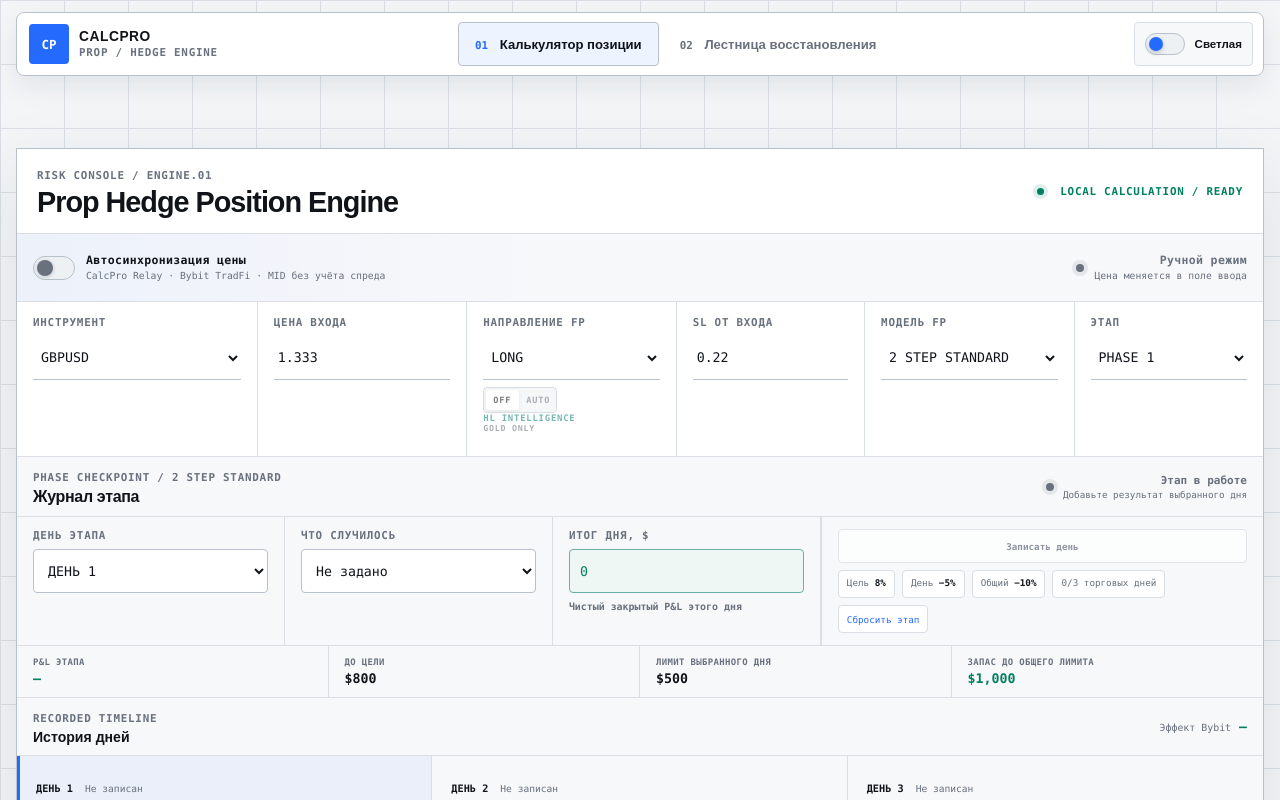
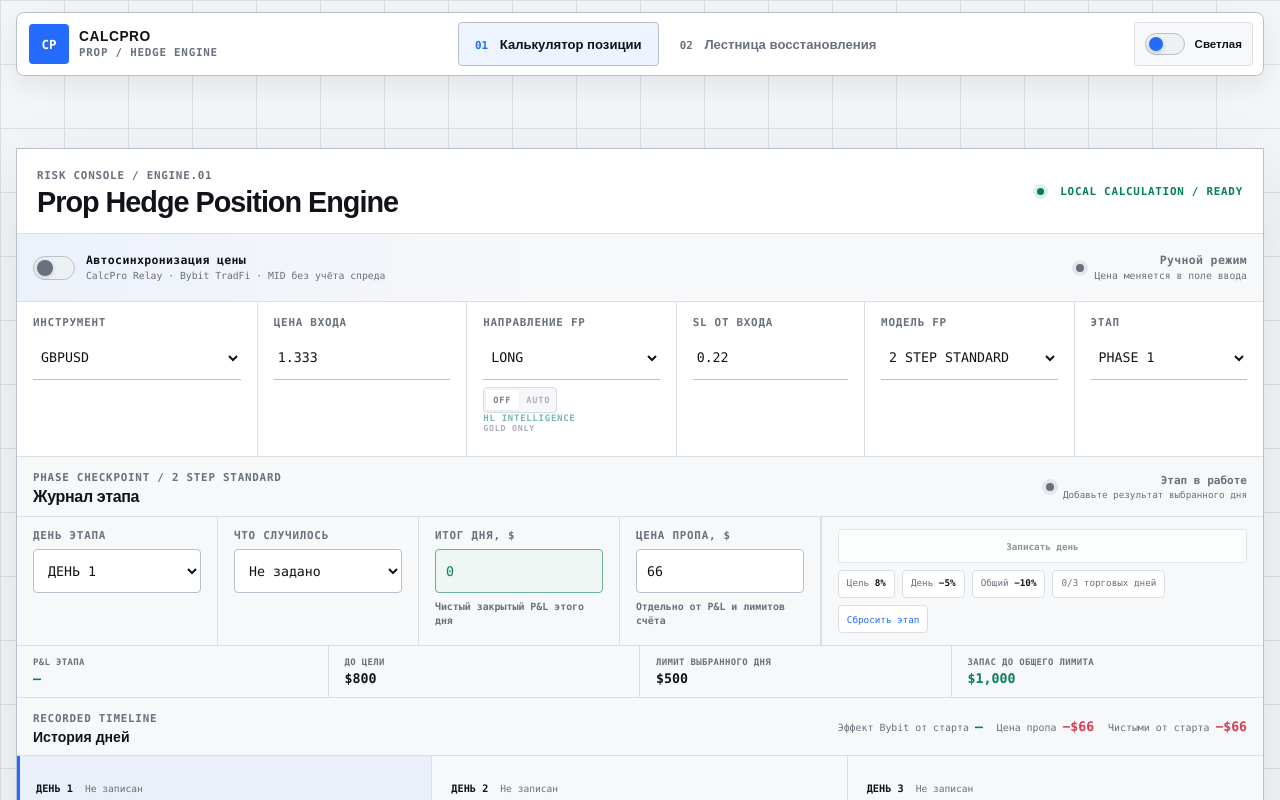
Before and after one commit to jack420xeppep-a11y/FundingPips-calc, a React (Vite) app: page / in a window 1280 px wide. Shown: the top 800 px of the page. Built offline with nearby package versions, Linux system fonts and the light colour scheme.

Commit message:
feat(economics): account for custom prop price

```diff
--- a/src/App.jsx
+++ b/src/App.jsx
@@ -210,6 +210,8 @@ export default function App() {
     profitSplit: positionValues.profitSplit,
     fundedPayout: positionValues.fundedPayout,
     bybitStake: position.status === 'ready' ? position.stake : 0,
+    bybitLoss: position.status === 'ready' ? position.bybit.stopLossPnl : 0,
+    challengeCost: positionValues.challengeCost,
   }), [phaseDay, phaseLedger, position, positionValues]);
   const scenarios = useMemo(() => calculateScenarios(positionValues), [positionValues]);
   const breakEven = useMemo(() => calculateBreakEven(positionValues), [positionValues]);
@@ -366,9 +368,15 @@ export default function App() {
 
       if (field === 'riskPerTrade' || field === 'fundedRisk') {
         const next = { ...current, [field]: value };
+        const accountSettings = getAccountSettings(
+          next.accountPreset,
+          next.riskPerTrade,
+          next.fundedRisk,
+        );
         return {
           ...next,
-          ...getAccountSettings(next.accountPreset, next.riskPerTrade, next.fundedRisk),
+          ...accountSettings,
+          challengeCost: current.challengeCost,
         };
       }
 
@@ -387,6 +395,7 @@ export default function App() {
         {
           ...entry,
           bybitStake: position.status === 'ready' ? position.stake : 0,
+          bybitLoss: position.status === 'ready' ? position.bybit.stopLossPnl : 0,
         },
       ),
     }));
@@ -510,7 +519,9 @@ export default function App() {
               <PhaseCheckpoint
                 checkpoint={phaseCheckpoint}
                 selectedDay={phaseDay}
+                challengeCost={positionValues.challengeCost}
                 onDayChange={setPhaseDay}
+                onChallengeCostChange={(value) => updatePosition('challengeCost', value)}
                 onRecord={recordCheckpointDay}
                 onReset={resetCheckpointStage}
               />
--- a/src/components/PhaseCheckpoint.jsx
+++ b/src/components/PhaseCheckpoint.jsx
@@ -14,7 +14,9 @@ const statusCopy = {
 export default function PhaseCheckpoint({
   checkpoint,
   selectedDay,
+  challengeCost,
   onDayChange,
+  onChallengeCostChange,
   onRecord,
   onReset,
 }) {
@@ -84,6 +86,15 @@ export default function PhaseCheckpoint({
             readOnly={draft.outcome === 'none'}
             hint="Чистый закрытый P&L этого дня"
           />
+          <Field
+            id="challengeCost"
+            label="Цена пропа, $"
+            value={challengeCost}
+            onChange={(_field, value) => onChallengeCostChange(value)}
+            step="1"
+            min="0"
+            hint="Отдельно от P&L и лимитов счёта"
+          />
         </div>
 
         <div className="phase-checkpoint__rules" aria-label="Правила выбранного этапа">
--- a/src/components/PhaseHistory.jsx
+++ b/src/components/PhaseHistory.jsx
@@ -14,11 +14,21 @@ export default function PhaseHistory({ checkpoint, selectedDay, onDayChange }) {
           <span className="section-code">Recorded timeline</span>
           <h3 id="phase-history-title">История дней</h3>
         </div>
-        <span>
-          Эффект Bybit <b className={checkpoint.bybitPnl >= 0 ? 'positive' : 'negative'}>
-            {formatSignedMoney(checkpoint.bybitPnl)}
-          </b>
-        </span>
+        <div className="phase-history__economics" aria-label="Денежный итог журнала">
+          <span>
+            Эффект Bybit от старта <b className={checkpoint.bybitPnl >= 0 ? 'positive' : 'negative'}>
+              {formatSignedMoney(checkpoint.bybitPnl)}
+            </b>
+          </span>
+          <span>
+            Цена пропа <b className="negative">{formatSignedMoney(-checkpoint.propCost)}</b>
+          </span>
+          <span>
+            Чистыми от старта <b className={checkpoint.netCashResult >= 0 ? 'positive' : 'negative'}>
+              {formatSignedMoney(checkpoint.netCashResult)}
+            </b>
+          </span>
+        </div>
       </header>
       <div className="phase-history__list" role="list">
         {[1, 2, 3].map((day) => {
--- a/src/domain/propRules.js
+++ b/src/domain/propRules.js
@@ -32,7 +32,12 @@ export const PROFIT_SPLIT_OPTIONS = Object.freeze({
 
 const STAGES = Object.freeze(['p1', 'p2', 'funded']);
 const DAY_COUNT = 3;
-const EMPTY_DAY = Object.freeze({ outcome: 'none', amount: 0, bybitStake: null });
+const EMPTY_DAY = Object.freeze({
+  outcome: 'none',
+  amount: 0,
+  bybitStake: null,
+  bybitLoss: null,
+});
 
 const round = (value, decimals = 2) => {
   const factor = 10 ** decimals;
@@ -49,7 +54,12 @@ const normalizeDay = (entry) => {
     Number.isFinite(rawBybitStake)
     ? round(Math.max(0, rawBybitStake))
     : null;
-  return { outcome, amount: round(amount), bybitStake };
+  const rawBybitLoss = Number(entry?.bybitLoss);
+  const bybitLoss = entry?.bybitLoss !== null && entry?.bybitLoss !== undefined &&
+    Number.isFinite(rawBybitLoss)
+    ? round(Math.max(0, rawBybitLoss))
+    : null;
+  return { outcome, amount: round(amount), bybitStake, bybitLoss };
 };
 
 export function getPropModelPreset(accountModel = 'standard') {
@@ -149,6 +159,8 @@ export function calculatePhaseCheckpoint({
   profitSplit,
   fundedPayout = 8,
   bybitStake = 0,
+  bybitLoss = 0,
+  challengeCost = 0,
 } = {}) {
   const rules = getPropRules({
     accountModel,
@@ -188,20 +200,37 @@ export function calculatePhaseCheckpoint({
     entry.outcome === 'tp' && entry.amount > rules.concentrationThreshold
   ));
   const mirroredStake = Math.max(0, Number(bybitStake) || 0);
-  const recordedDays = entries.flatMap((entry, index) => {
-    if (entry.outcome === 'none' || entry.amount <= 0) return [];
+  const mirroredLoss = Math.max(0, Number(bybitLoss) || mirroredStake);
+  const buildMirroredDay = (entry, index) => {
+    if (entry.outcome === 'none' || entry.amount <= 0) return null;
     const fpPnl = signedPnl(entry);
     const fpLost = entry.outcome === 'sl';
     const dayStake = entry.bybitStake ?? mirroredStake;
-    return [{
+    const dayLoss = entry.bybitLoss ?? (
+      mirroredStake > 0 ? dayStake * mirroredLoss / mirroredStake : mirroredLoss
+    );
+    return {
       day: index + 1,
       outcome: entry.outcome,
       fpPnl: round(fpPnl),
       bybitOutcome: fpLost ? 'tp' : 'sl',
-      bybitPnl: round(fpLost ? dayStake : -dayStake),
-    }];
+      bybitPnl: round(fpLost ? dayStake : -dayLoss),
+    };
+  };
+  const recordedDays = entries.flatMap((entry, index) => {
+    const record = buildMirroredDay(entry, index);
+    return record ? [record] : [];
   });
-  const bybitPnl = recordedDays.reduce((total, entry) => total + entry.bybitPnl, 0);
+  const accountedStages = STAGES.slice(0, STAGES.indexOf(rules.stage) + 1);
+  const bybitPnl = accountedStages.reduce((total, accountedStage) => {
+    const stageEntries = Array.from({ length: DAY_COUNT }, (_, index) => (
+      normalizeDay(ledger?.[accountedStage]?.[index])
+    ));
+    return total + stageEntries.reduce((stageTotal, entry, index) => (
+      stageTotal + (buildMirroredDay(entry, index)?.bybitPnl ?? 0)
+    ), 0);
+  }, 0);
+  const propCost = round(Math.max(0, Number(challengeCost) || 0));
 
   let status = 'tracking';
   if (dailyBreach || maxLossBreach) status = 'breached';
@@ -228,6 +257,8 @@ export function calculatePhaseCheckpoint({
     concentrationTriggered,
     recordedDays,
     bybitPnl: round(bybitPnl),
+    propCost,
+    netCashResult: round(bybitPnl - propCost),
     status,
   };
 }
--- a/src/styles.css
+++ b/src/styles.css
@@ -566,7 +566,7 @@ html[data-theme="dark"] .theme-toggle__knob {
 
 .phase-checkpoint__controls {
   display: grid;
-  grid-template-columns: repeat(3, minmax(0, 1fr));
+  grid-template-columns: repeat(4, minmax(0, 1fr));
 }
 
 .phase-checkpoint__controls .field {
@@ -702,16 +702,23 @@ html[data-theme="dark"] .theme-toggle__knob {
   font-size: 0.88rem;
 }
 
-.phase-history__head > span {
+.phase-history__economics {
   display: inline-flex;
   align-items: baseline;
-  gap: 8px;
+  gap: 14px;
+  flex-wrap: wrap;
+}
+
+.phase-history__economics span {
+  display: inline-flex;
+  align-items: baseline;
+  gap: 6px;
   color: var(--color-muted);
   font-family: var(--font-mono);
   font-size: 0.62rem;
 }
 
-.phase-history__head > span b {
+.phase-history__economics b {
   font-size: 0.82rem;
 }
 
@@ -2792,6 +2799,12 @@ tbody tr:hover {
   .phase-history__head {
     align-items: flex-start;
     flex-direction: column;
+  }
+
+  .phase-history__economics {
+    width: 100%;
+    justify-content: flex-start;
+    gap: 8px;
   }
 
   .phase-history__list {
```
Also changed, not shown: scripts/smoke-position-workspace.mjs (+13 -0 lines), 2 other files (tests, documents, lock files or other folders).
